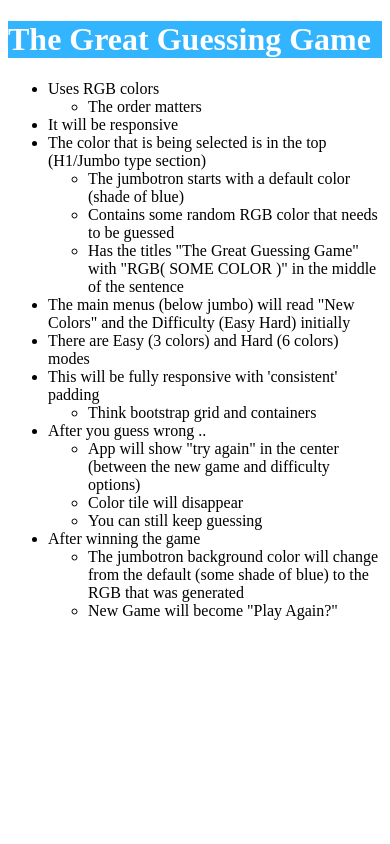
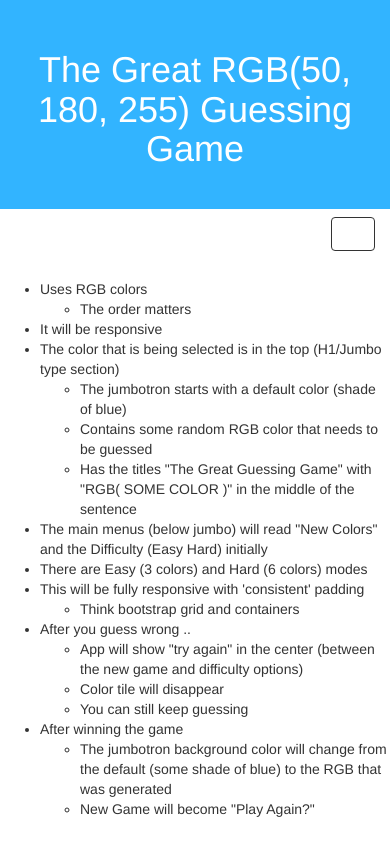
Before and after one commit to rainrivas/WebBasics, a plain HTML site: page colorGame/colorGame.html in a window 390 px wide. Drawn offline with nearby package versions, Linux system fonts and the light colour scheme.

Commit message:
WIP :: Basic layout of color game has been updated with navbar, jumbotron and basic responsiveness and styles. Still need to complete the base stylings and correct a few hover styles then will add the logic to create the color square grids.

```diff
--- a/colorGame/colorGame.css
+++ b/colorGame/colorGame.css
@@ -1,5 +1,26 @@
-/*Temp css to show we're connected*/
-h1{
+#currentRgb{
+    /*This will also be used as the js element that we will use to change everything*/
+    background-color: rgb(50, 180, 255); /* set this to any default and make them match in all the belows*/
+}
+.jumbotron {
+    background-color: rgb(50, 180, 255); /* set this to any default and make them match in all the belows*/
+    color: white;
+    text-align: center;
+    margin-bottom: 0px;
+}
+
+.navbar-inverse {
+    background-color: white;
+    border:0px;
+    font-weight: bolder;
+}
+.navbar-inverse .navbar-nav>li>a {
+    color: rgb(50, 180, 255);
+    padding: 5px;
+    text-align: justify;
+}
+
+.navbar-inverse .navbar-brand:hover, .navbar-inverse .navbar-nav>li>a:hover{
 	color: white;
-	background-color:rgb(50,180,255);
+	background-color: rgb(50, 180, 255);
 }
--- a/colorGame/colorGame.html
+++ b/colorGame/colorGame.html
@@ -3,11 +3,41 @@
 
 <head>
     <title>Color Game</title>
+    <link rel="stylesheet" href="https://maxcdn.bootstrapcdn.com/bootstrap/3.3.7/css/bootstrap.min.css" integrity="sha384-BVYiiSIFeK1dGmJRAkycuHAHRg32OmUcww7on3RYdg4Va+PmSTsz/K68vbdEjh4u" crossorigin="anonymous">
     <link rel="stylesheet" type="text/css" href="colorGame.css">
 </head>
 
 <body>
-<h1>The Great Guessing Game</h1>
+    <div class="jumbotron">
+        <h1>The Great <span id="currentRgb">RGB(50, 180, 255)</span> Guessing Game</h1>
+    </div>
+    <nav class="navbar navbar-inverse">
+        <div class="container">
+            <!-- Brand and toggle get grouped for better mobile display -->
+            <div class="navbar-header">
+                <button type="button" class="navbar-toggle collapsed" data-toggle="collapse" data-target="#bs-example-navbar-collapse-1" aria-expanded="false">
+                    <span class="sr-only">Toggle navigation</span>
+                    <span class="icon-bar"></span>
+                    <span class="icon-bar"></span>
+                    <span class="icon-bar"></span>
+                </button>
+            </div>
+            <div class="container-fluid">
+                <!-- Collect the nav links, forms, and other content for toggling -->
+                <div class="collapse navbar-collapse" id="bs-example-navbar-collapse-1">
+                    <ul class="nav navbar-nav">
+                        <li><a href="#">NEW COLORS</a></li>
+                    </ul>
+                    <ul class="nav navbar-nav navbar-right">
+                        <li><a href="#">EASY</a></li>
+                        <li><a href="#">HARD</a></li>
+                    </ul>
+                </div>
+                <!-- /.navbar-collapse -->
+            </div>
+            <!-- /.container-fluid -->
+        </div>
+    </nav>
     <ul>
         <li>
             Uses RGB colors
@@ -75,6 +105,9 @@
         </li>
     </ul>
     <script src="colorGame.js" type="text/javascript" charset="utf-8" async defer></script>
+    <!-- Latest compiled and minified JavaScript -->
+    <script src="https://code.jquery.com/jquery-3.1.1.min.js" integrity="sha256-hVVnYaiADRTO2PzUGmuLJr8BLUSjGIZsDYGmIJLv2b8=" crossorigin="anonymous"></script>
+    <script src="https://maxcdn.bootstrapcdn.com/bootstrap/3.3.7/js/bootstrap.min.js" integrity="sha384-Tc5IQib027qvyjSMfHjOMaLkfuWVxZxUPnCJA7l2mCWNIpG9mGCD8wGNIcPD7Txa" crossorigin="anonymous"></script>
 </body>
 
 </html>
```
